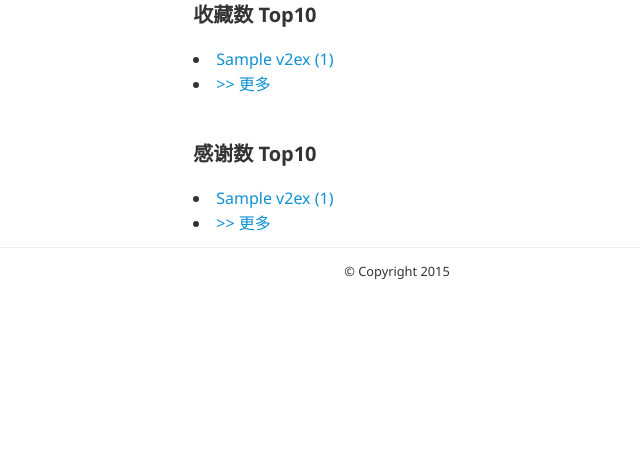
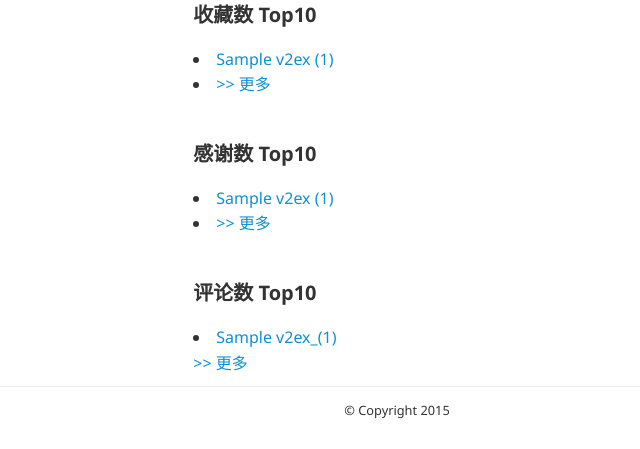
Before and after one commit to finallybiubiu/esd.cc, a Django app: page /v2ex/ in a window 1280 px wide. Shown: the part 523-972 px from the top of the page, without its empty margins (243-883 px from the left). Before the commit the page ends 803 px from the top, so only its background shows below. Run offline with Django 3.2, Linux system fonts and the light colour scheme; tables that the repository leaves empty hold one stand-in row (values such as "Sample post"); some web fonts are replaced.

Commit message:
[V2EX] New data & Add comment view

```diff
--- a/esdcc/urls.py
+++ b/esdcc/urls.py
@@ -14,4 +14,5 @@ urlpatterns = patterns('',
     url(r'^v2ex/click/$', 'main.views.v2ex_click'),
     url(r'^v2ex/mark/$', 'main.views.v2ex_mark'),
     url(r'^v2ex/thank/$', 'main.views.v2ex_thank'),
+    url(r'^v2ex/comment/$', 'main.views.v2ex_comment'),
 )
--- a/main/templates/v2ex_index.html
+++ b/main/templates/v2ex_index.html
@@ -20,4 +20,9 @@
 <li><a href="https://www.v2ex.com/t/{{ each.tid }}" target="_blank">{{ each.title }} ({{ each.thank }})</a></li>
 {% endfor %}
 <li><a href="https://esd.cc/v2ex/thank">>> 更多</a></li>
+<h2>评论数 Top10</h2>
+{% for each in comment %}
+<li><a href="https://www.v2ex.com/t/{{ each.tid }}" target="_blank">{{ each.title }}_({{ each.comment }})</a></li>
+{% endfor %}
+<lo><a href="https://esd.cc/v2ex/comment">>> 更多</a></li>
 {% endblock %}
--- a/main/views.py
+++ b/main/views.py
@@ -42,7 +42,7 @@ def v2ex_index(req):
             'click' : data.order_by('-click')[0:10],
             'mark' : data.order_by('-mark')[0:10],
             'thank' : data.order_by('-thank')[0:10],
-            #'comment' : data.order_by('-comment')[0:30],
+            'comment' : data.order_by('-comment')[0:10],
             }
     return render_to_response('v2ex_index.html', result)
 
@@ -66,3 +66,10 @@ def v2ex_thank(req):
     return render_to_response('v2ex_thank.html', {
         'data': V2EX.objects.filter(idate=today).order_by('-thank')[0:200],
         })
+
+@cache_page(3600)
+def v2ex_comment(req):
+    today = V2EX.objects.last().idate
+    return render_to_response('v2ex_comment.html', {
+        'data': V2EX.objects.filter(idate=today).order_by('-comment')[0:200],
+        })
```
